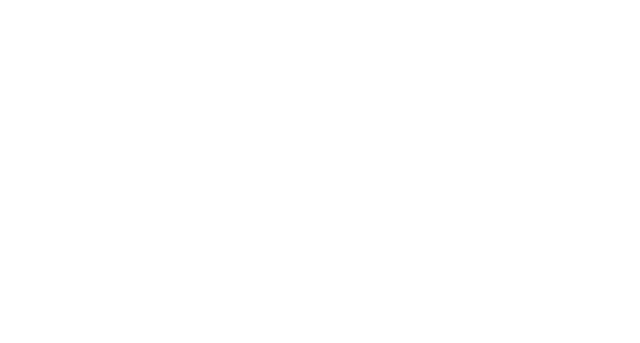
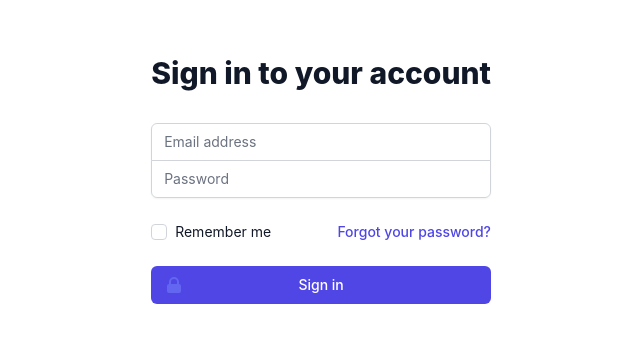
Before and after one commit to diellzeajeti/E-Commerce, a Vue app in the folder admin/: page /login in a window 1280 px wide. Shown: the part 233-576 px from the top of the page, without its empty margins (117-757 px from the left). Built offline with nearby package versions, Linux system fonts and the light colour scheme.

Commit message:
Login Page, Request & Reset Password pages

```diff
--- a/admin/index.html
+++ b/admin/index.html
@@ -1,12 +1,12 @@
 <!DOCTYPE html>
-<html lang="en">
+<html lang="en" class="h-full bg-gray-50">
   <head>
     <meta charset="UTF-8">
     <link rel="icon" href="/favicon.ico">
     <meta name="viewport" content="width=device-width, initial-scale=1.0">
     <title>Vite App</title>
   </head>
-  <body>
+  <body class="h-full">
     <div id="app"></div>
     <script type="module" src="/src/main.js"></script>
   </body>
--- a/admin/src/App.vue
+++ b/admin/src/App.vue
@@ -3,7 +3,7 @@
 </script>
 
 <template>
-
+    <router-view></router-view>
 </template>
 
 <style scoped>
--- a/admin/src/assets/base.css
+++ b/admin/src/assets/base.css
@@ -38,7 +38,6 @@
 
 @media (prefers-color-scheme: dark) {
   :root {
-    --color-background: var(--vt-c-black);
     --color-background-soft: var(--vt-c-black-soft);
     --color-background-mute: var(--vt-c-black-mute);
 
--- a/admin/src/router/index.js
+++ b/admin/src/router/index.js
@@ -1,6 +1,7 @@
 import {createRouter, createWebHistory} from "vue-router";
 import Login from "../views/Login.vue";
-
+import RequestPassword from "../views/RequestPassword.vue";
+import ResetPassword from "../views/ResetPassword.vue";
 
 const routes = [
     {
@@ -8,6 +9,16 @@ const routes = [
         name: 'login',
         component: Login
     },
+    {
+        path: '/request-password',
+        name: 'requestPassword',
+        component: RequestPassword
+    },
+    {
+        path: '/reset-password/:token',
+        name: 'resetPassword',
+        component: ResetPassword
+    }
 ];
 
 const router = createRouter({
--- a/admin/src/views/Login.vue
+++ b/admin/src/views/Login.vue
@@ -1,9 +1,45 @@
 <template>
-
+    <div class="min-h-full flex items-center justify-center py-12 px-4 sm:px-6 lg:px-8">
+        <div class="max-w-md w-full space-y-8">
+          <div>
+            <h2 class="mt-6 text-center text-3xl font-extrabold text-gray-900">Sign in to your account</h2>
+          </div>
+          <form class="mt-8 space-y-6" action="#" method="POST">
+            <input type="hidden" name="remember" value="true" />
+            <div class="rounded-md shadow-sm -space-y-px">
+              <div>
+                <label for="email-address" class="sr-only">Email address</label>
+                <input id="email-address" name="email" type="email" autocomplete="email" required="" class="appearance-none rounded-none relative block w-full px-3 py-2 border border-gray-300 placeholder-gray-500 text-gray-900 rounded-t-md focus:outline-none focus:ring-indigo-500 focus:border-indigo-500 focus:z-10 sm:text-sm" placeholder="Email address" />
+              </div>
+              <div>
+                <label for="password" class="sr-only">Password</label>
+                <input id="password" name="password" type="password" autocomplete="current-password" required="" class="appearance-none rounded-none relative block w-full px-3 py-2 border border-gray-300 placeholder-gray-500 text-gray-900 rounded-b-md focus:outline-none focus:ring-indigo-500 focus:border-indigo-500 focus:z-10 sm:text-sm" placeholder="Password" />
+              </div>
+            </div>
+            <div class="flex items-center justify-between">
+                <div class="flex items-center">
+                  <input id="remember-me" name="remember-me" type="checkbox" class="h-4 w-4 text-indigo-600 focus:ring-indigo-500 border-gray-300 rounded" />
+                  <label for="remember-me" class="ml-2 block text-sm text-gray-900"> Remember me </label>
+                </div>
+                <div class="text-sm">
+                    <router-link :to="{name: 'requestPassword'}" class="font-medium text-indigo-600 hover:text-indigo-500"> Forgot your password? </router-link>
+                  </div>
+                </div>
+                <div>
+                    <button type="submit" class="group relative w-full flex justify-center py-2 px-4 border border-transparent text-sm font-medium rounded-md text-white bg-indigo-600 hover:bg-indigo-700 focus:outline-none focus:ring-2 focus:ring-offset-2 focus:ring-indigo-500">
+                      <span class="absolute left-0 inset-y-0 flex items-center pl-3">
+                        <LockClosedIcon class="h-5 w-5 text-indigo-500 group-hover:text-indigo-400" aria-hidden="true" />
+                      </span>
+                      Sign in
+                    </button>
+                  </div>
+                </form>
+              </div>
+            </div>
 </template>
 
-<script>
-
+<script setup>
+import { LockClosedIcon } from '@heroicons/vue/solid'
 </script>
 
 <style scoped>
--- /dev/null
+++ b/admin/src/views/RequestPassword.vue
@@ -0,0 +1,39 @@
+<template>
+    <div class="min-h-full flex items-center justify-center py-12 px-4 sm:px-6 lg:px-8">
+        <div class="max-w-md w-full space-y-8">
+          <div>
+            <h2 class="mt-6 text-center text-3xl font-extrabold text-gray-900">Request new password</h2>
+          </div>
+          <form class="mt-8 space-y-6" action="#" method="POST">
+            <input type="hidden" name="remember" value="true" />
+            <div class="rounded-md shadow-sm -space-y-px">
+              <div>
+                <label for="email-address" class="sr-only">Email address</label>
+                <input id="email-address" name="email" type="email" autocomplete="email" required="" class="appearance-none rounded-none relative block w-full px-3 py-2 border border-gray-300 placeholder-gray-500 text-gray-900 rounded-md focus:outline-none focus:ring-indigo-500 focus:border-indigo-500 focus:z-10 sm:text-sm" placeholder="Email address" />
+              </div>
+            </div>
+            <div class="flex items-center justify-between">
+                <div class="text-sm">
+                    <router-link :to="{name: 'login'}" class="font-medium text-indigo-600 hover:text-indigo-500"> Remember your password? </router-link>
+                  </div>
+                </div>
+                <div>
+                    <button type="submit" class="group relative w-full flex justify-center py-2 px-4 border border-transparent text-sm font-medium rounded text-white bg-indigo-600 hover:bg-indigo-700 focus:outline-none focus:ring-2 focus:ring-offset-2 focus:ring-indigo-500">
+                      <span class="absolute left-0 inset-y-0 flex items-center pl-3">
+                        <LockClosedIcon class="h-5 w-5 text-indigo-500 group-hover:text-indigo-400" aria-hidden="true" />
+                      </span>
+                      Submit
+                    </button>
+                  </div>
+                </form>
+              </div>
+            </div>
+</template>
+
+<script setup>
+import { LockClosedIcon } from '@heroicons/vue/solid'
+</script>
+
+<style scoped>
+
+</style>
--- /dev/null
+++ b/admin/src/views/ResetPassword.vue
@@ -0,0 +1,43 @@
+<template>
+    <div class="min-h-full flex items-center justify-center py-12 px-4 sm:px-6 lg:px-8">
+        <div class="max-w-md w-full space-y-8">
+          <div>
+            <h2 class="mt-6 text-center text-3xl font-extrabold text-gray-900">Set new password</h2>
+          </div>
+          <form class="mt-8 space-y-6" action="#" method="POST">
+            <input type="hidden" name="remember" value="true" />
+            <div class="rounded-md shadow-sm -space-y-px">
+                <div>
+                    <label for="new-password" class="sr-only">New Password</label>
+                    <input id="new-password" name="password" type="password" required="" class="appearance-none rounded-none relative block w-full px-3 py-2 border border-gray-300 placeholder-gray-500 text-gray-900 rounded-t-md focus:outline-none focus:ring-indigo-500 focus:border-indigo-500 focus:z-10 sm:text-sm" placeholder="New Password" />
+                  </div>
+                  <div>
+                    <label for="password-repeat" class="sr-only">Repeat Password</label>
+                    <input id="password-repeat" name="password_repeat" type="password" required="" class="appearance-none rounded-none relative block w-full px-3 py-2 border border-gray-300 placeholder-gray-500 text-gray-900 rounded-b-md focus:outline-none focus:ring-indigo-500 focus:border-indigo-500 focus:z-10 sm:text-sm" placeholder="Repeat Password" />
+                  </div>
+            </div>
+            <div class="flex items-center justify-between">
+                <div class="text-sm">
+                    <router-link :to="{name: 'login'}" class="font-medium text-indigo-600 hover:text-indigo-500"> Go back to Login  </router-link>
+                  </div>
+                </div>
+                <div>
+                    <button type="submit" class="group relative w-full flex justify-center py-2 px-4 border border-transparent text-sm font-medium rounded text-white bg-indigo-600 hover:bg-indigo-700 focus:outline-none focus:ring-2 focus:ring-offset-2 focus:ring-indigo-500">
+                      <span class="absolute left-0 inset-y-0 flex items-center pl-3">
+                        <LockClosedIcon class="h-5 w-5 text-indigo-500 group-hover:text-indigo-400" aria-hidden="true" />
+                      </span>
+                      Submit
+                    </button>
+                  </div>
+                </form>
+              </div>
+            </div>
+</template>
+
+<script setup>
+import { LockClosedIcon } from '@heroicons/vue/solid'
+</script>
+
+<style scoped>
+
+</style>
```
